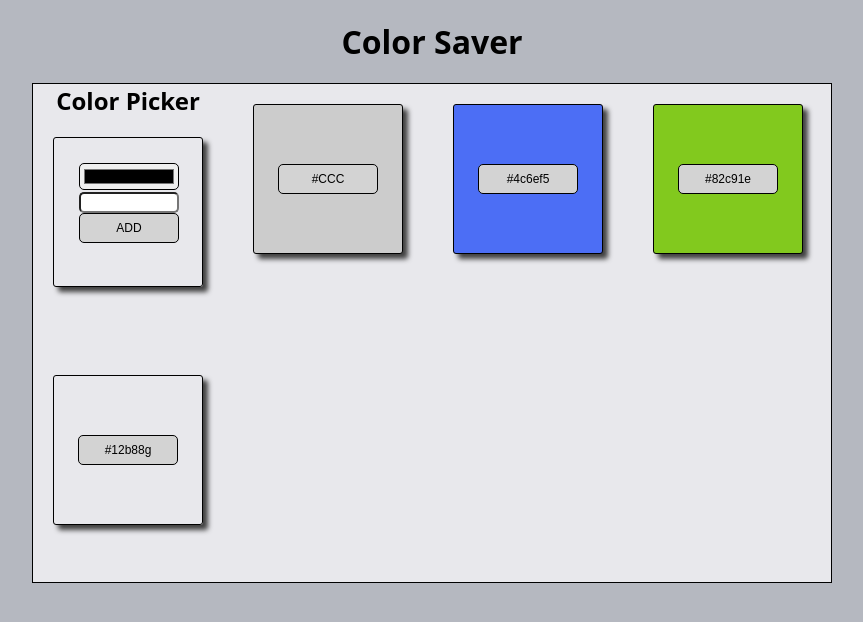
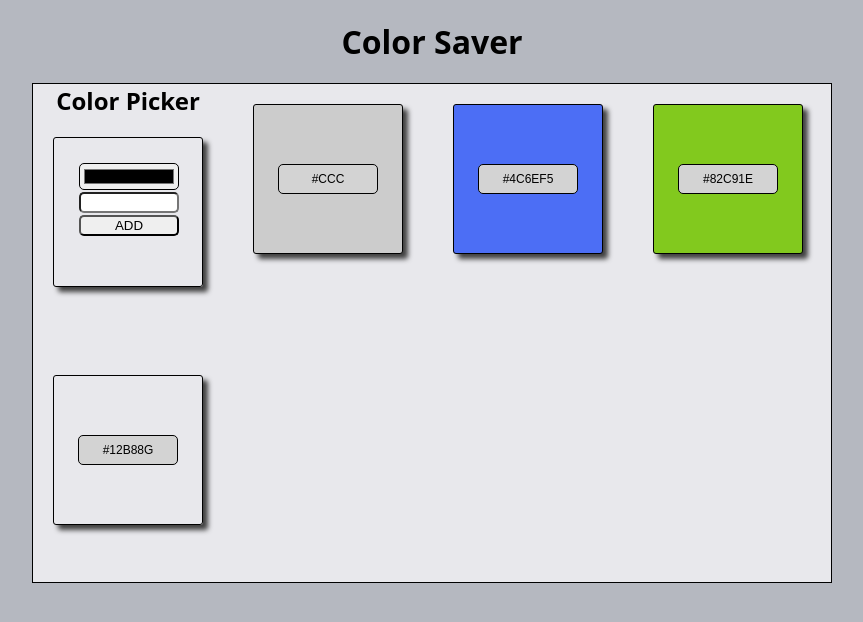
Before and after one commit to alicie232/color-saver, a React (Create React App) app: page / in a window 1280 px wide. Shown: the top 622 px of the page, without its empty margins (208-1071 px from the left). Built offline with nearby package versions, Linux system fonts and the light colour scheme.

Commit message:
update Form

```diff
--- a/src/components/ColorCard.js
+++ b/src/components/ColorCard.js
@@ -5,9 +5,9 @@ import "./ColorCard.css";
 function ColorCard() {
   const colorCards = [
     { id: nanoid(), colorCode: "#CCC" },
-    { id: nanoid(), colorCode: "#4c6ef5" },
-    { id: nanoid(), colorCode: "#82c91e" },
-    { id: nanoid(), colorCode: "#12b88g" },
+    { id: nanoid(), colorCode: "#4C6EF5" },
+    { id: nanoid(), colorCode: "#82C91E" },
+    { id: nanoid(), colorCode: "#12B88G" },
   ];
   return (
     <>
--- a/src/components/Form.js
+++ b/src/components/Form.js
@@ -2,15 +2,40 @@ import React, { useState } from "react";
 import "./Form.css";
 
 function Form() {
+  const [colorwheel, setColorwheel] = useState("");
+  const [hexcolor, setHexcolor] = useState("");
+
+  const handleSubmit = (event) => {
+    event.preventDefault();
+    const form = event.target;
+    const { colorwheel, hexcolor } = form.elements;
+    setColorwheel(colorwheel.value);
+    setHexcolor(hexcolor.value);
+  };
+
+  const handleChange = (event) => {
+    setColorwheel(event.target.value);
+    setHexcolor(event.target.value);
+  };
   return (
     <>
       <div>
         <h2>Color Picker</h2>
         <div className="colorPicker">
-          <form>
-            <input id="colorwheel" type="color"></input>
-            <input id="hexcolor" type="text"></input>
-            <button className="colorCard_change">ADD</button>
+          <form onSubmit={handleSubmit}>
+            <input
+              id="colorwheel"
+              type="color"
+              value={colorwheel}
+              onChange={handleChange}
+            />
+            <input
+              id="hexcolor"
+              type="text"
+              value={hexcolor}
+              onChange={handleChange}
+            />
+            <input type="submit" value="ADD" />
           </form>
         </div>
       </div>
```
